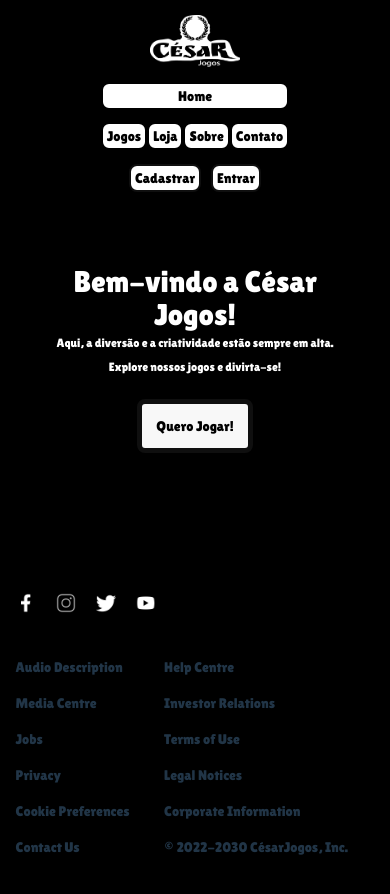
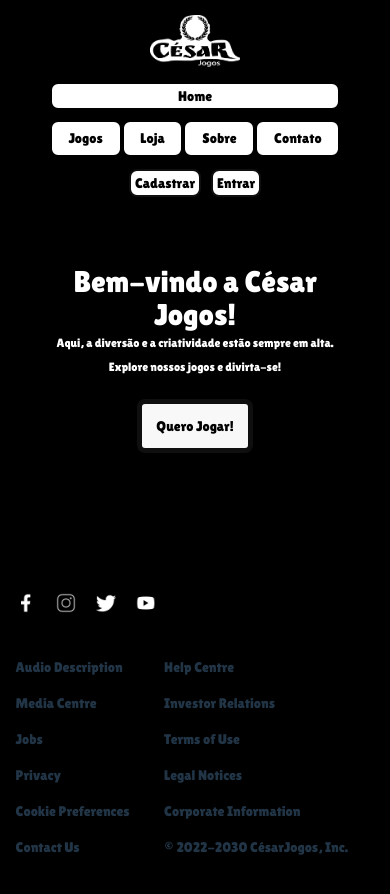
Before and after one commit to LCesarDev/CesarJogos, a React (Vite) app: page / in a window 390 px wide. Shown: the top 894 px of the page. Built offline with nearby package versions, Linux system fonts and the light colour scheme.

Commit message:
Media Header, cores e formatos dos botoes

```diff
--- a/src/Header.css
+++ b/src/Header.css
@@ -119,14 +119,14 @@
     background-color: white;
     border: 2px solid black;
     color: black;
-
   }
 
+  .nav-links{
+    color: black;
+  }
 
   .nav-links li button{
     font-size: 14px;
-    width: 100px;
-    padding: 4px;
     background-color: white;
     border: 2px solid black;
 
@@ -155,8 +155,12 @@
     color: black;
 
   }
+
+  .nav-links{
+    color: black;
+  }
+
   .nav-links li button{
-    width: 100%;
     font-size: 14px;
     background-color: white;
     border: 2px solid black;
```
